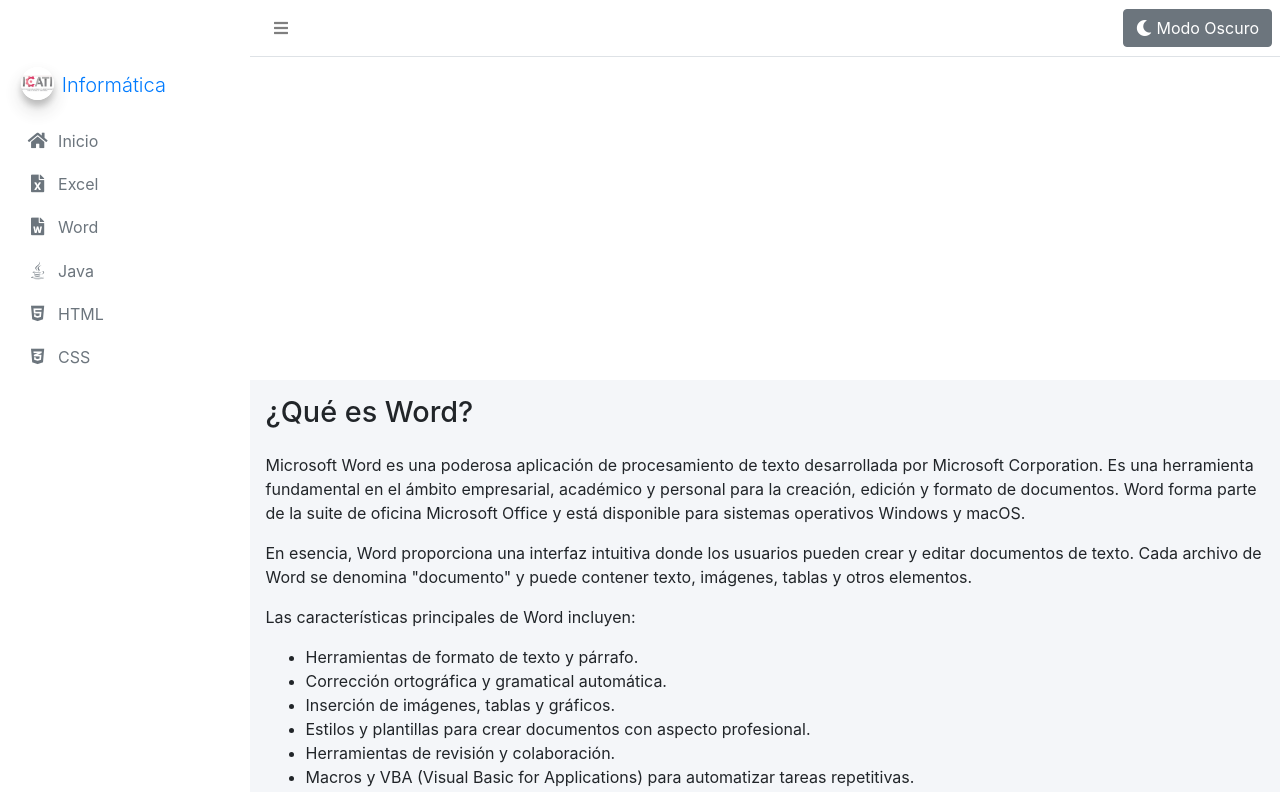
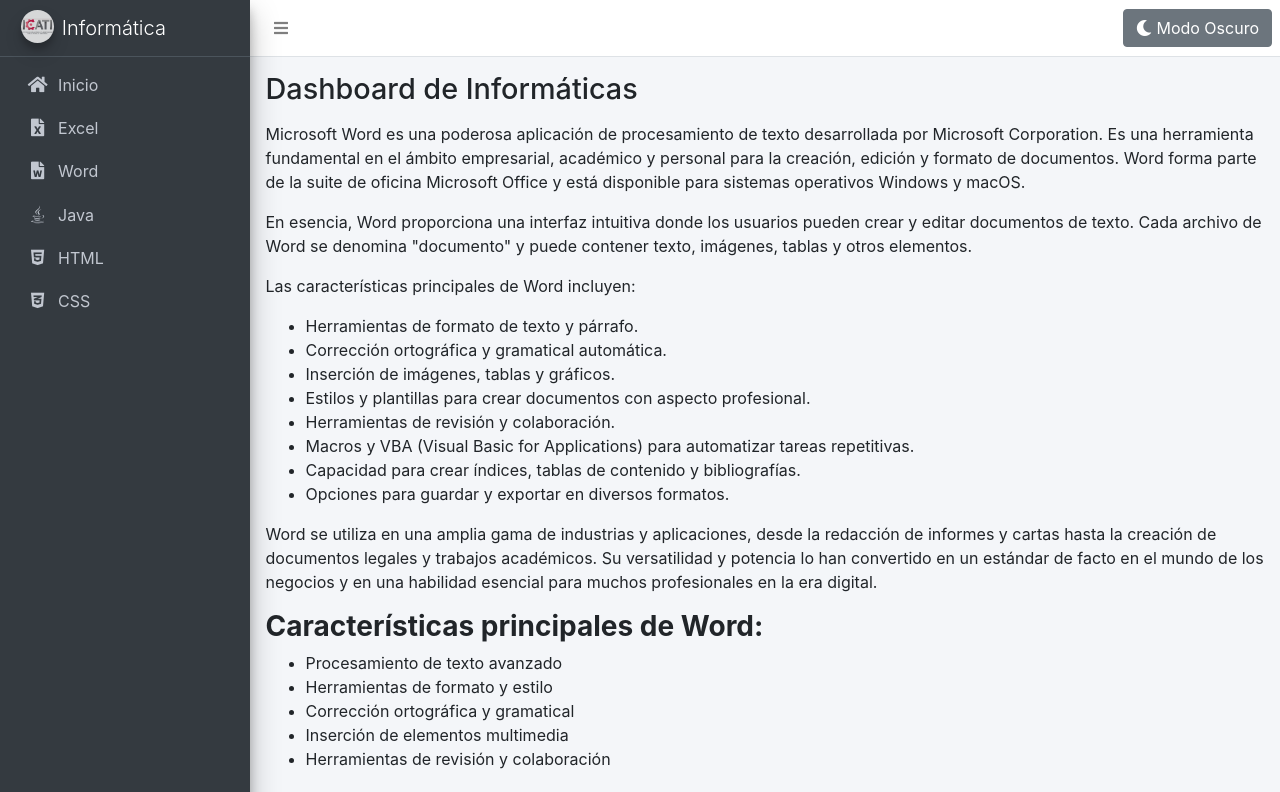
Before and after one commit to chaparro-dom/Proyecto, a plain HTML site: page que es word.html in a window 1280 px wide. Shown: the top 792 px of the page. Drawn offline with nearby package versions, Linux system fonts and the light colour scheme.

Commit message:
Proyecto

```diff
--- a/que es word.html
+++ b/que es word.html
@@ -49,6 +49,8 @@
         </nav>
 
         <!-- Main Sidebar Container -->
+        <aside class="main-sidebar sidebar-dark-primary elevation-4">
+            <!-- Brand Logo -->
             <a href="index.html" class="brand-link">
                 <img src="img/ICATI.png" alt="Logo" class="brand-image img-circle elevation-3" style="opacity: .8">
                 <span class="brand-text font-weight-light"> Informática</span>
@@ -103,15 +105,11 @@
         <!-- Content Wrapper. Contains page content -->
         <div class="content-wrapper">
             <!-- Content Header (Page header) -->
-            <section class="content-header">
+            <div class="content-header">
                 <div class="container-fluid">
-                    <div class="row mb-2">
-                        <div class="col-sm-6">
-                            <h1>¿Qué es Word?</h1>
+                    <h1 class="m-0">Dashboard de Informáticas</h1>
                 </div>
             </div>
-                </div>
-            </section>
 
             <!-- Main content -->
             <section class="content">
```
Lines whose indentation alone changed are shown as unchanged.
